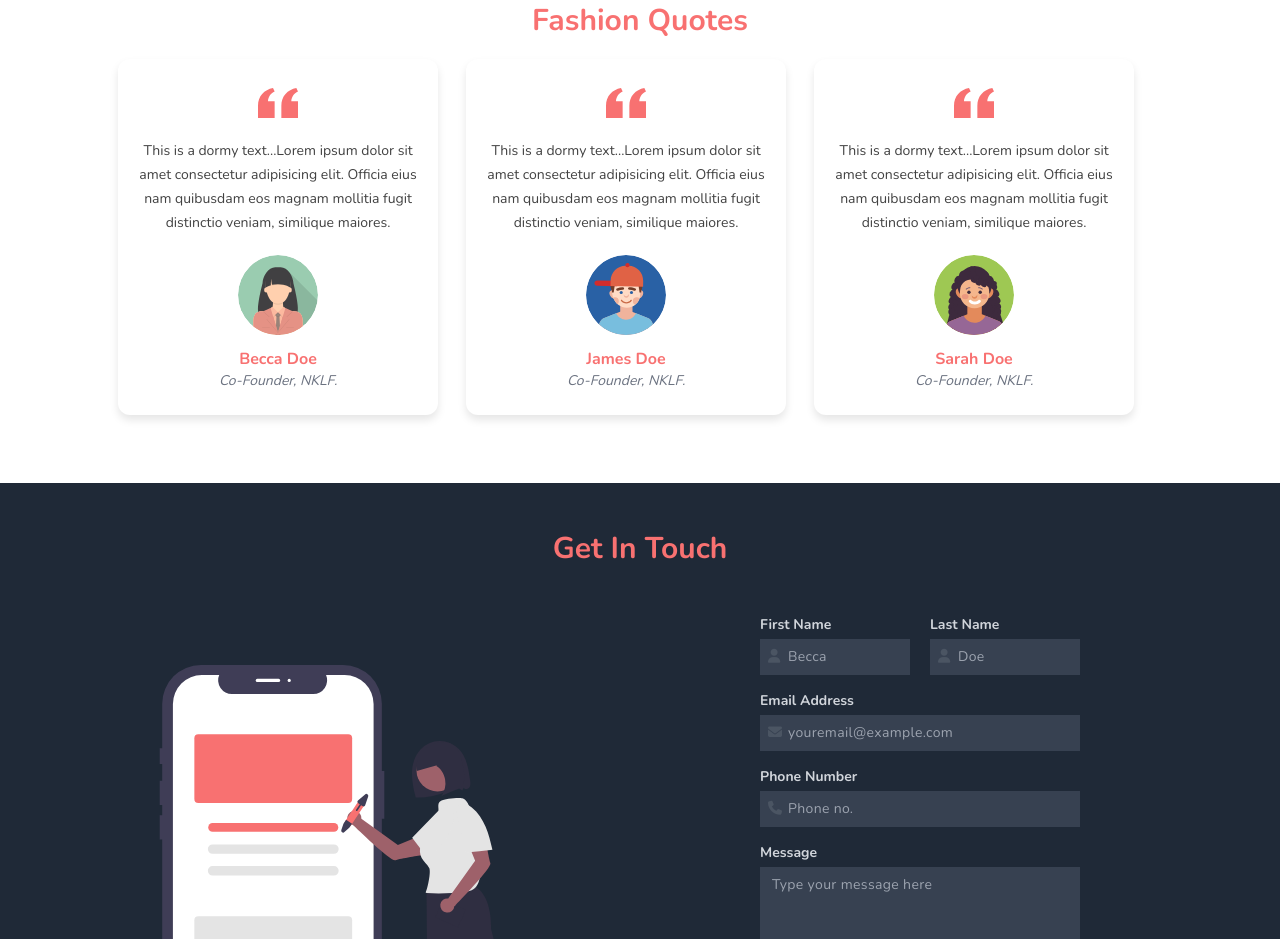
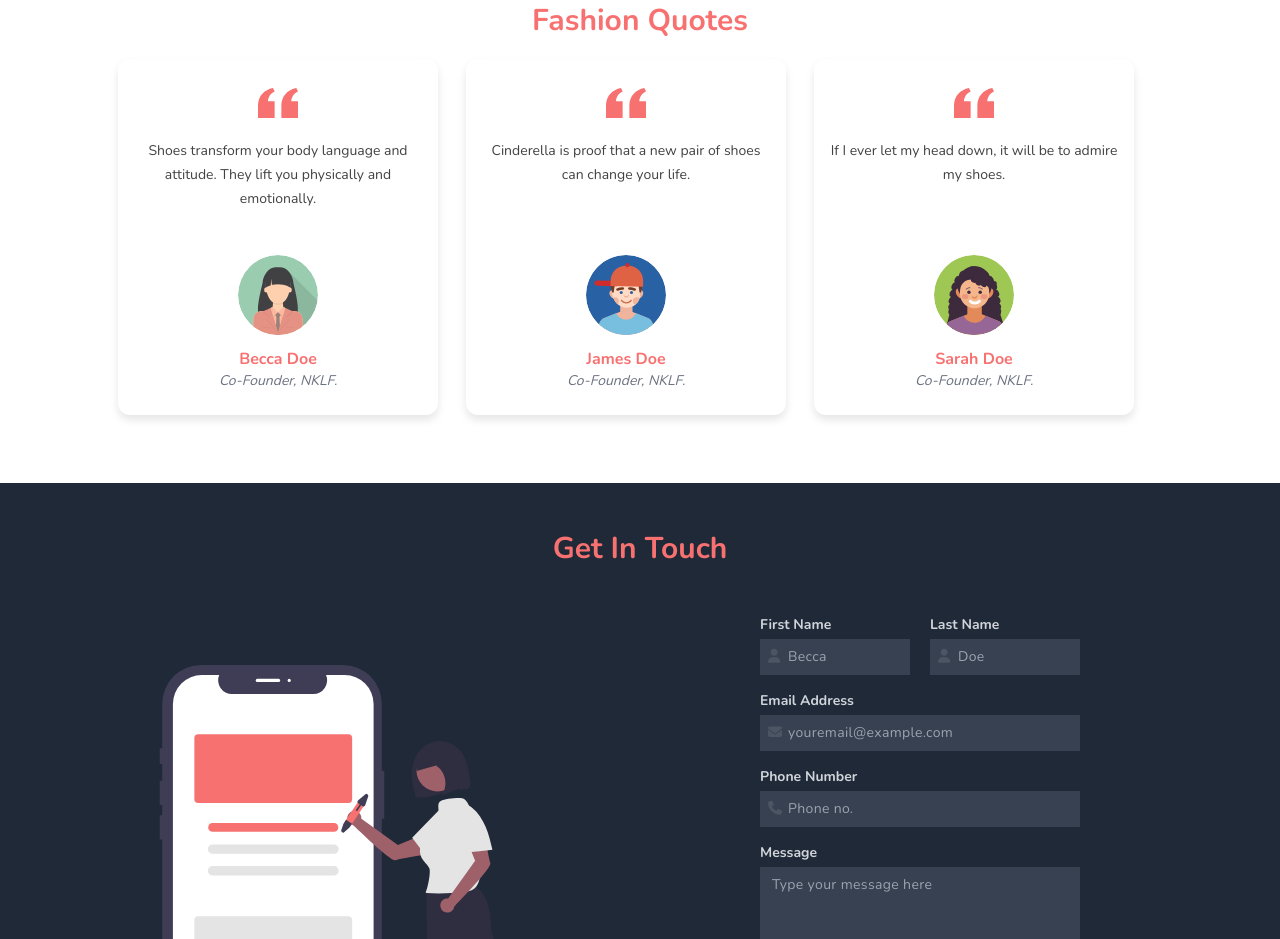
Before and after one commit to Babatunde-Ben/Luxury-Feet, a website: page public/index.html in a window 1280 px wide. Shown: the part 1579-2518 px from the top of the page. Drawn offline with nearby package versions, Linux system fonts and the light colour scheme.

Commit message:
added fashion quotes

```diff
--- a/public/index.html
+++ b/public/index.html
@@ -4,7 +4,7 @@
     <meta charset="UTF-8" />
     <meta http-equiv="X-UA-Compatible" content="IE=edge" />
     <meta name="viewport" content="width=device-width, initial-scale=1.0" />
-    <title>LuxuryFeet</title>
+    <title>nklf</title>
     <link
       rel="stylesheet"
       href="https://unpkg.com/swiper@8/swiper-bundle.min.css"
@@ -279,9 +279,8 @@
           />
         </svg>
         <p class="testimonial-text">
-          This is a dormy text...Lorem ipsum dolor sit amet consectetur
-          adipisicing elit. Officia eius nam quibusdam eos magnam mollitia fugit
-          distinctio veniam, similique maiores.
+          Shoes transform your body language and attitude. They lift you
+          physically and emotionally.
         </p>
 
         <div class="w-20 h-20 rounded-full overflow-hidden mt-5 mx-auto">
@@ -309,9 +308,7 @@
           />
         </svg>
         <p class="testimonial-text">
-          This is a dormy text...Lorem ipsum dolor sit amet consectetur
-          adipisicing elit. Officia eius nam quibusdam eos magnam mollitia fugit
-          distinctio veniam, similique maiores.
+          Cinderella is proof that a new pair of shoes can change your life.
         </p>
 
         <div class="w-20 h-20 rounded-full overflow-hidden mt-5 mx-auto">
@@ -339,9 +336,7 @@
           />
         </svg>
         <p class="testimonial-text">
-          This is a dormy text...Lorem ipsum dolor sit amet consectetur
-          adipisicing elit. Officia eius nam quibusdam eos magnam mollitia fugit
-          distinctio veniam, similique maiores.
+          If I ever let my head down, it will be to admire my shoes.
         </p>
 
         <div class="w-20 h-20 rounded-full overflow-hidden mt-5 mx-auto">
--- a/src/styles.css
+++ b/src/styles.css
@@ -67,7 +67,7 @@
   @apply px-4 py-6 border-2 border-gray-100 bg-white rounded-xl basis-full md:basis-80  md:mr-7 mb-7 hover:shadow-xl hover:-translate-y-1 transition border-none outline-none;
 }
 .testimonial-text {
-  @apply md:text-sm text-center text-base text-secondary-200 leading-7 md:leading-6;
+  @apply md:text-sm text-center text-base text-secondary-200 leading-7 md:leading-6 h-24;
 }
 .testimonial-names {
   @apply font-bold text-center text-lg md:text-base mt-3 text-secondary-100;
```
Also changed, not shown: public/styles.css.
